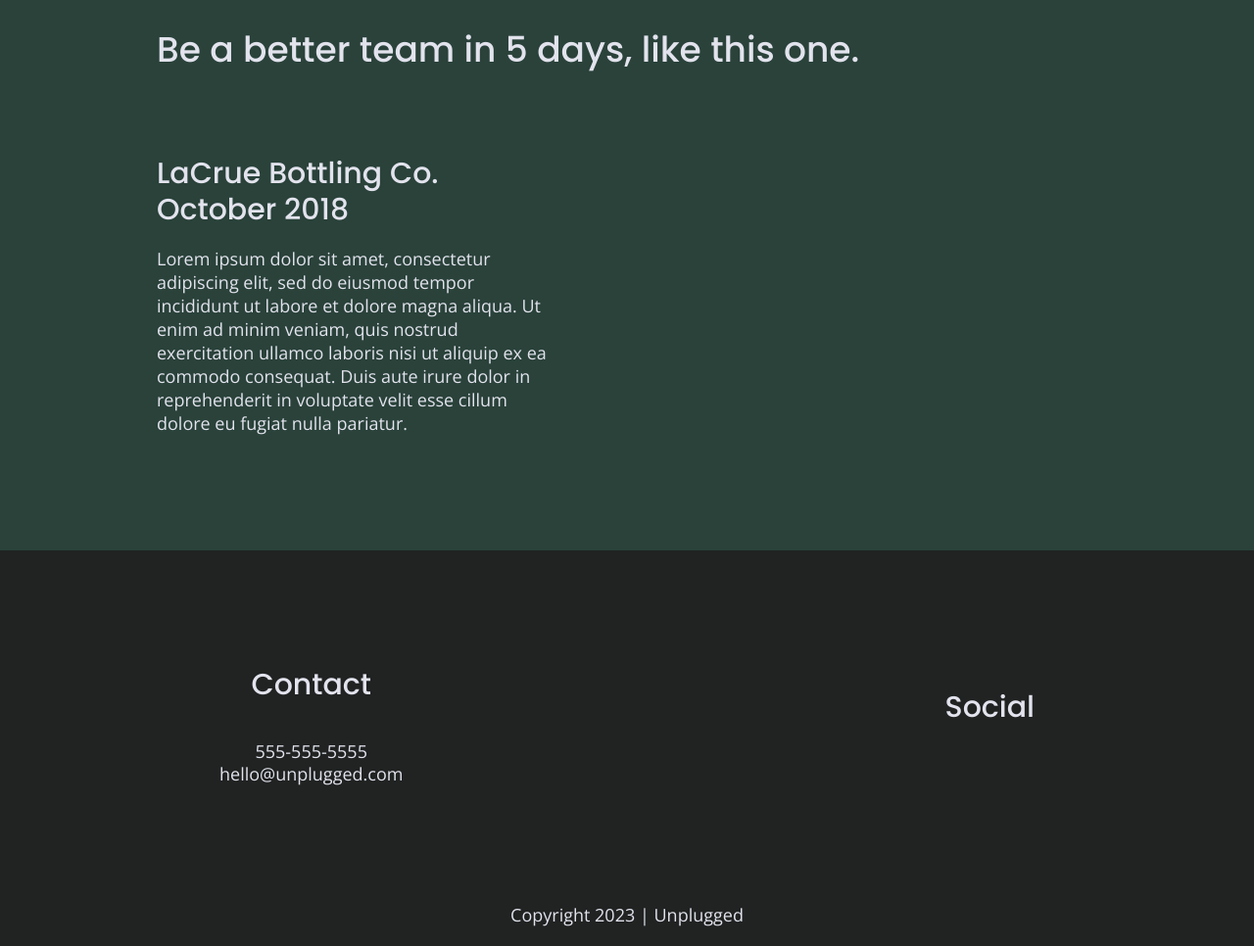
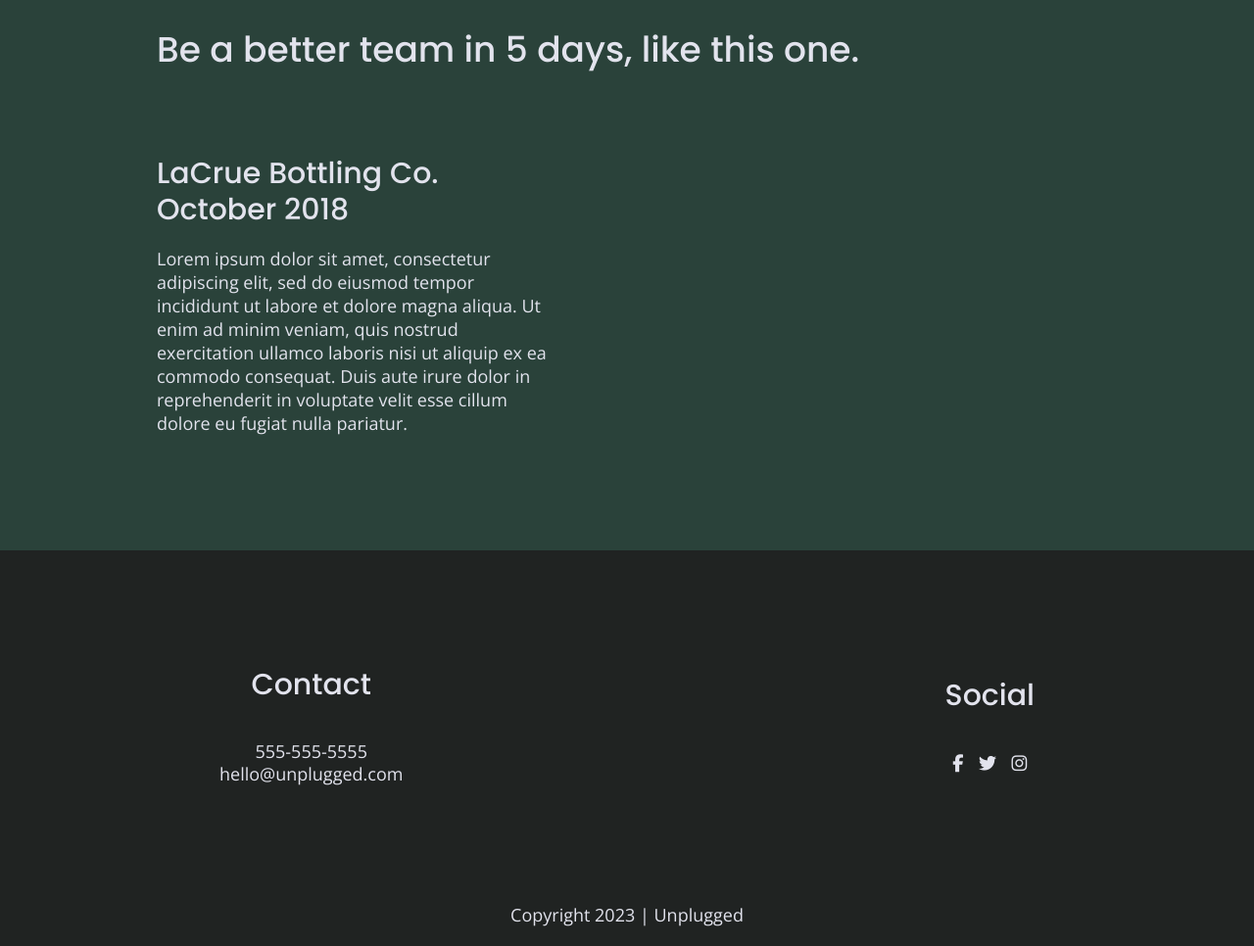
Before and after one commit to JacobPerry23/unplugged, a website built with Parcel: page index.html in a window 1280 px wide. Shown: the part 1697-2663 px from the top of the page at 98% size. Built offline with nearby package versions, Linux system fonts and the light colour scheme.

Commit message:
Added social icons

```diff
--- a/index.html
+++ b/index.html
@@ -158,7 +158,13 @@
           <h4>Social</h4>
           <div class="social-icons">
             <p>
-              <a href="#"></a>
+              <a href="#"><i class="fab fa-facebook-f"></i></a>
+            </p>
+            <p>
+              <a href="#"><i class="fab fa-twitter"></i></a>
+            </p>
+            <p>
+              <a href="#"><i class="fab fa-instagram"></i></a>
             </p>
           </div>
         </div>
```
